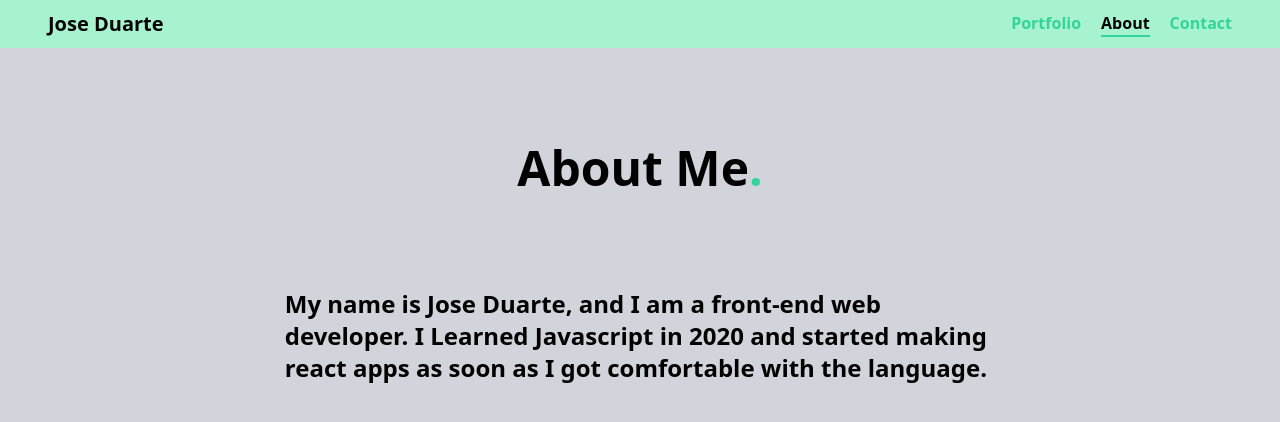
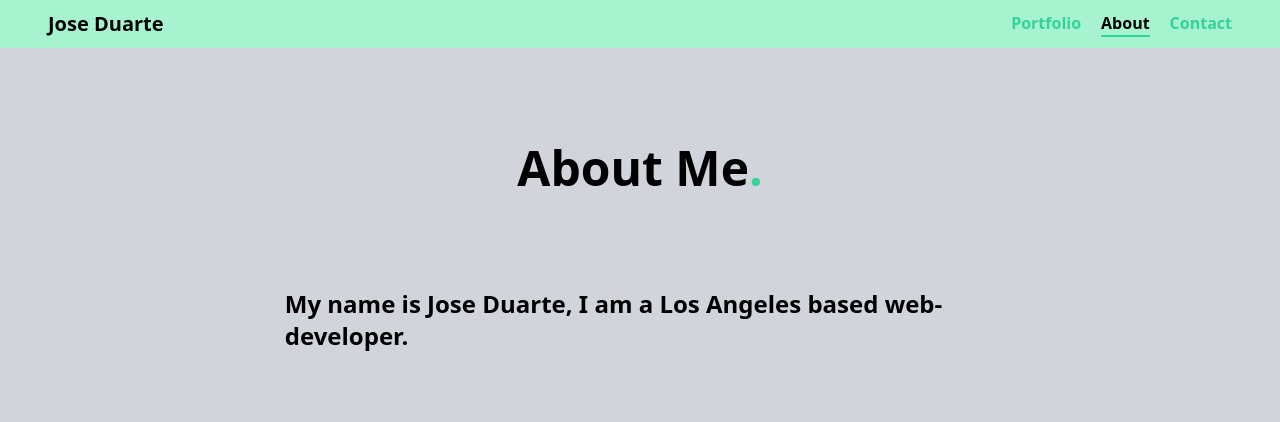
Before and after one commit to dessmadre/portfolio, a Next.js app: page /about in a window 1280 px wide. Shown: the top 422 px of the page. Built offline with nearby package versions, Linux system fonts and the light colour scheme.

Commit message:
updated about me

```diff
--- a/pages/about.js
+++ b/pages/about.js
@@ -13,9 +13,7 @@ const About = () => {
 						About Me<span className='text-green-400'>.</span>
 					</h1>
 					<p className='text-2xl font-semibold w-3/5'>
-						My name is Jose Duarte, and I am a front-end web developer. I
-						Learned Javascript in 2020 and started making react apps as soon as
-						I got comfortable with the language.
+						My name is Jose Duarte, I am a Los Angeles based web-developer.
 					</p>
 				</div>
 			</Container>
```
